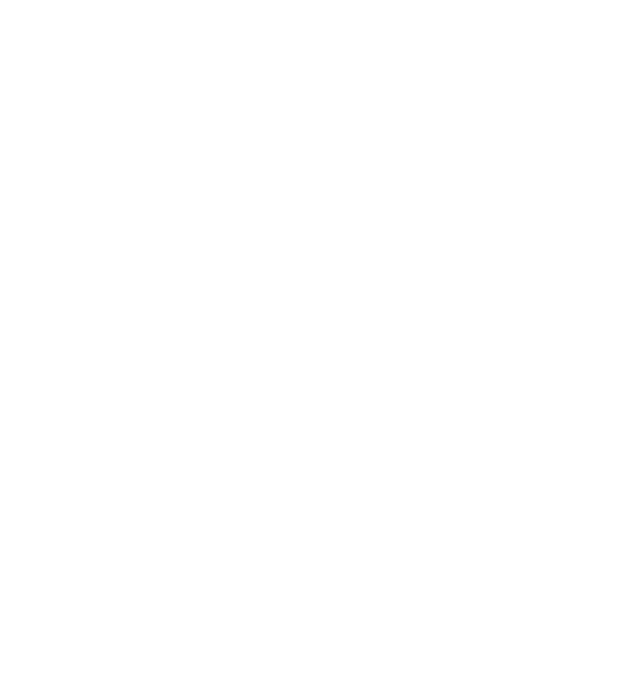
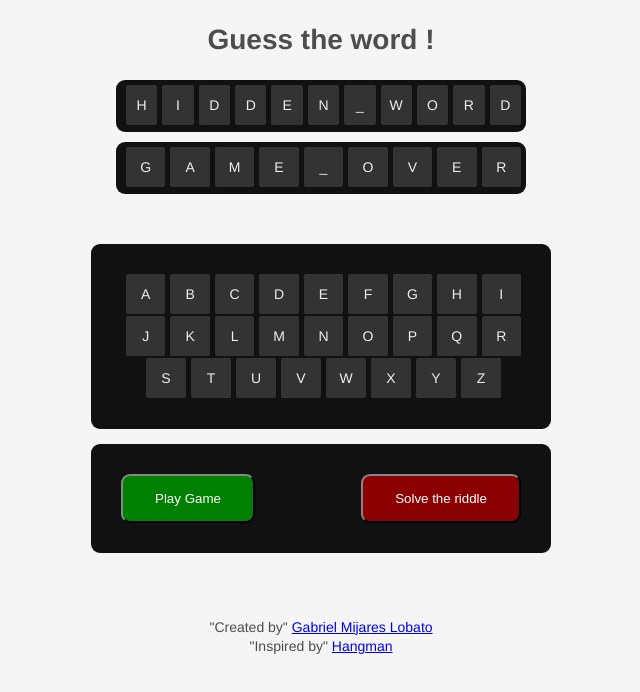
Before and after one commit to gabrielml/guess_the_word_mvc, a plain HTML site: page index.html in a window 1280 px wide. Shown: the whole page, without its empty margins (319-959 px from the left). Drawn offline with Linux system fonts and the light colour scheme.

Commit message:
implement initial html and css mockup

```diff
--- a/index.html
+++ b/index.html
@@ -2,9 +2,222 @@
 <html lang="en">
 <head>
     <meta charset="UTF-8">
-    <title>Title</title>
+    <title>Guess the word mvc</title>
+    <style>
+        html,
+        body,
+        h1,
+        h2,
+        h3,
+        p,
+        ol,
+        ul,
+        li,
+        a {
+            border: 0;
+            margin: 0;
+            padding: 0;
+        }
+
+        body {
+            font: 14px 'Helvetica Neue', Helvetica, Arial, sans-serif;
+            font-weight: 300;
+            line-height: 1.4em;
+            background: #f5f5f5;
+            color: #4d4d4d;
+            -webkit-font-smoothing: antialiased;
+        }
+
+        .header {
+            margin: 30px;
+            text-align: center;
+        }
+
+        .words-containers {
+            width: 400px;
+            background-color: #111;
+            margin: 0 auto 10px auto;
+            border-radius: 9px;
+            color: #eee;
+            padding: 5px;
+        }
+
+        .word-contents {
+            display: flex;
+            list-style-type: none;
+        }
+
+        .word {
+            width: 40px;
+            background-color: #333;
+            text-align: center;
+            line-height: 40px;
+            border-radius: 2px;
+            margin-left: 5px;
+            margin-bottom: 2px;
+        }
+
+        .keyboard {
+            width: 400px;
+            height: 125px;
+            background-color: #111;
+            margin: 50px auto;
+            border-radius: 9px;
+            padding: 30px;
+            color: #eee;
+        }
+
+        .first-set-of-keys, .second-set-of-keys {
+            display: flex;
+            justify-content: space-between;
+        }
+
+        .third-set-of-keys {
+            display: flex;
+            justify-content: center;
+        }
+
+        .key {
+            width: 40px;
+            height: 40px;
+            background-color: #333;
+            text-align: center;
+            line-height: 40px;
+            border-radius: 2px;
+            margin-left: 5px;
+            margin-bottom: 2px;
+            cursor: pointer;
+        }
+
+        .key:hover {
+            box-shadow: 0 0 10px #14B524;
+            z-index: 1000;
+            transition: box-shadow 0.7s ease;
+        }
+
+        .buttons-container{
+            width: 400px;
+            background-color: #111;
+            margin: 0 auto;
+            border-radius: 9px;
+            padding: 30px;
+        }
+
+        .keyboard, .buttons-container{
+            margin-bottom: 15px;
+        }
+
+        .buttons-contents{
+            display: flex;
+            justify-content: space-between;
+        }
+
+        .button{
+            background-color: gray;
+            border-color: #333;
+            color: white;
+            padding: 15px 32px;
+            border-radius: 9px;
+            cursor: pointer;
+        }
+
+        .button:hover{
+            box-shadow: 0 0 10px #14B524;
+            z-index: 1000;
+            transition: box-shadow 0.7s ease;
+        }
+
+        .play-game{
+            background-color: green;
+        }
+
+        .solve-the-riddle{
+            background-color: darkred;
+        }
+
+        .footer {
+            margin: 65px auto 0;
+            text-align: center;
+        }
+    </style>
 </head>
 <body>
-
+<header class="header">
+    <h1>Guess the word !</h1>
+</header>
+<section class="main">
+    <div class="words-containers">
+        <ul class="word-contents">
+            <li class="word">H</li>
+            <li class="word">I</li>
+            <li class="word">D</li>
+            <li class="word">D</li>
+            <li class="word">E</li>
+            <li class="word">N</li>
+            <li class="word">_</li>
+            <li class="word">W</li>
+            <li class="word">O</li>
+            <li class="word">R</li>
+            <li class="word">D</li>
+        </ul>
+    </div>
+    <div class="words-containers">
+        <ul class="word-contents">
+            <li class="word">G</li>
+            <li class="word">A</li>
+            <li class="word">M</li>
+            <li class="word">E</li>
+            <li class="word">_</li>
+            <li class="word">O</li>
+            <li class="word">V</li>
+            <li class="word">E</li>
+            <li class="word">R</li>
+        </ul>
+    </div>
+    <div class="keyboard">
+        <div class="first-set-of-keys">
+            <div class="key">A</div>
+            <div class="key">B</div>
+            <div class="key">C</div>
+            <div class="key">D</div>
+            <div class="key">E</div>
+            <div class="key">F</div>
+            <div class="key">G</div>
+            <div class="key">H</div>
+            <div class="key">I</div>
+        </div>
+        <div class="second-set-of-keys">
+            <div class="key">J</div>
+            <div class="key">K</div>
+            <div class="key">L</div>
+            <div class="key">M</div>
+            <div class="key">N</div>
+            <div class="key">O</div>
+            <div class="key">P</div>
+            <div class="key">Q</div>
+            <div class="key">R</div>
+        </div>
+        <div class="third-set-of-keys">
+            <div class="key">S</div>
+            <div class="key">T</div>
+            <div class="key">U</div>
+            <div class="key">V</div>
+            <div class="key">W</div>
+            <div class="key">X</div>
+            <div class="key">Y</div>
+            <div class="key">Z</div>
+        </div>
+    </div>
+    <div class="buttons-container">
+        <div class="buttons-contents">
+            <button class="button play-game">Play Game</button>
+            <button class="button solve-the-riddle">Solve the riddle</button>
+        </div>
+    </div>
+    <footer class="footer">
+        <p>"Created by" <a href="#">Gabriel Mijares Lobato</a></p>
+        <p>"Inspired by" <a href="#">Hangman</a></p>
+    </footer>
+</section>
 </body>
 </html>
```
